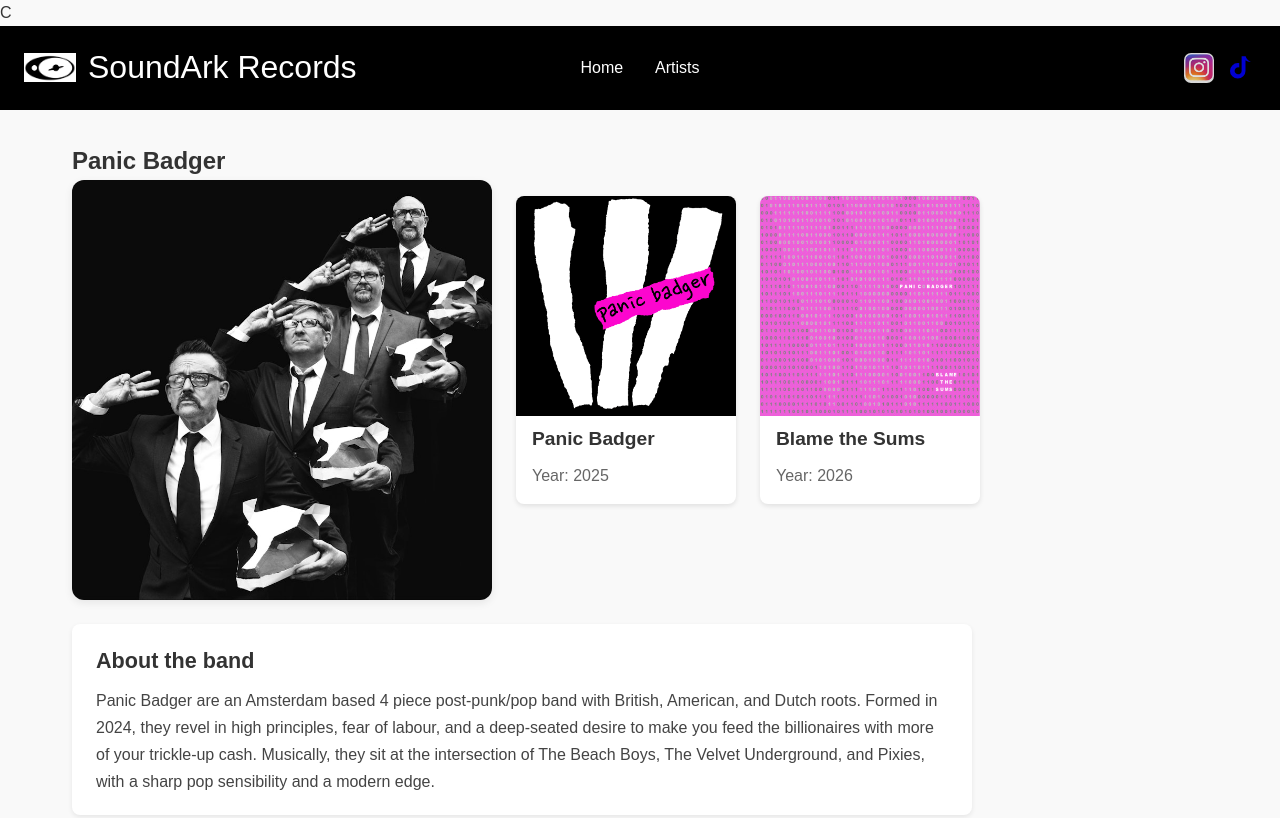
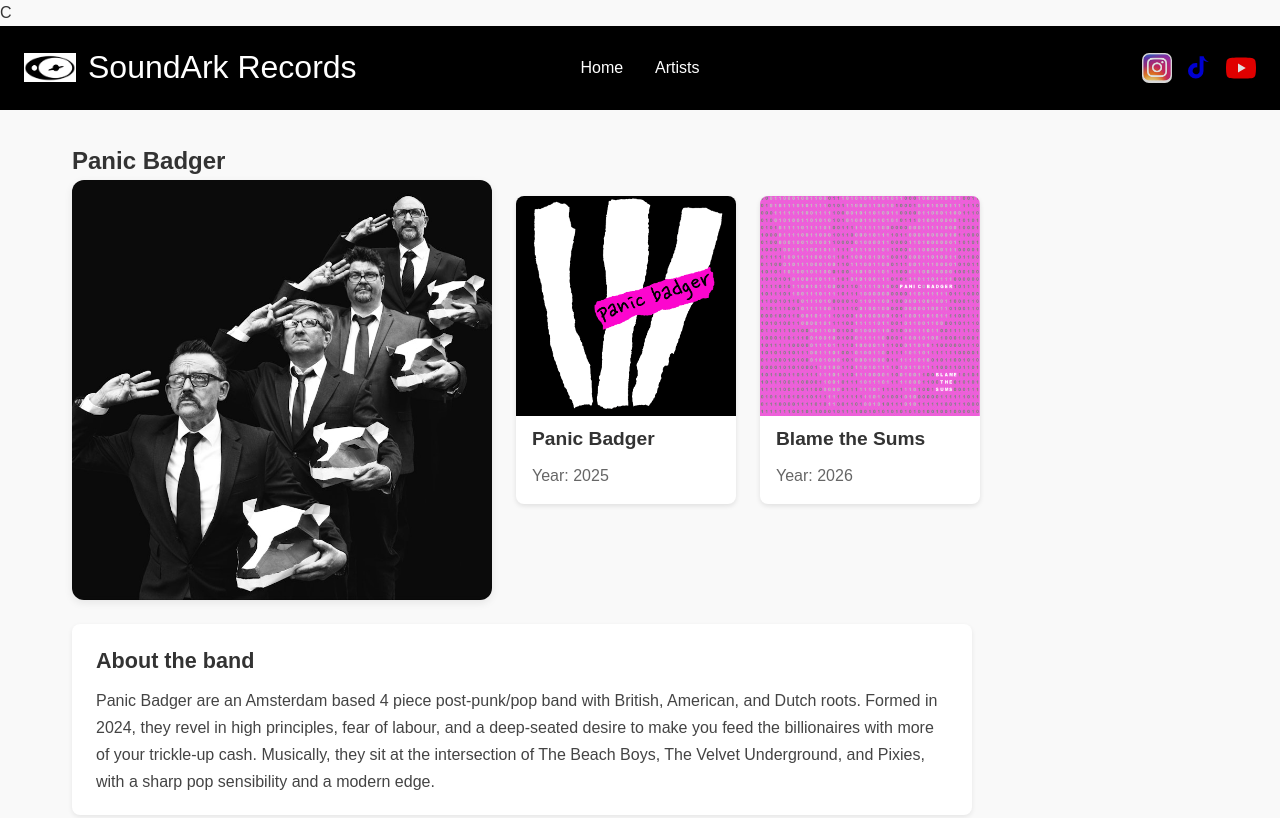
Before and after one commit to clarke736-droid/soundark-records, a plain HTML site: page PanicBadger.html in a window 1280 px wide. Shown: the top 818 px of the page. Drawn offline with Linux system fonts and the light colour scheme.

Commit message:
added youtube link

```diff
--- a/PanicBadger.html
+++ b/PanicBadger.html
@@ -46,6 +46,12 @@
             <a class="social-link tiktok-link" href="https://www.tiktok.com/@panicbadger" target="_blank" rel="noopener noreferrer" aria-label="Follow Panic Badger on TikTok">
                 <svg viewBox="0 0 24 24" aria-hidden="true">
                     <path fill="currentColor" d="M19.6 7.2a6.8 6.8 0 0 1-4-1.3v8.4a6.2 6.2 0 1 1-6.2-6.2c.4 0 .8 0 1.2.1v3.4a2.8 2.8 0 1 0 1.9 2.7V2.5h3.2a6.8 6.8 0 0 0 3.9 4.4v.3Z"/>
+                </svg>
+            </a>
+            <a class="social-link youtube-link" href="https://www.youtube.com/@PanicBadger" target="_blank" rel="noopener noreferrer" aria-label="Follow Panic Badger on YouTube">
+                <svg viewBox="0 0 24 24" aria-hidden="true">
+                    <path fill="#FF0000" d="M23.5 6.2a3 3 0 0 0-2.1-2.1C19.5 3.6 12 3.6 12 3.6s-7.5 0-9.4.5A3 3 0 0 0 .5 6.2 31 31 0 0 0 0 12a31 31 0 0 0 .5 5.8 3 3 0 0 0 2.1 2.1c1.9.5 9.4.5 9.4.5s7.5 0 9.4-.5a3 3 0 0 0 2.1-2.1A31 31 0 0 0 24 12a31 31 0 0 0-.5-5.8Z"/>
+                    <path fill="#FFFFFF" d="m9.6 15.6 6.2-3.6-6.2-3.6v7.2Z"/>
                 </svg>
             </a>
         </div>
--- a/Styles/styles.css
+++ b/Styles/styles.css
@@ -97,7 +97,8 @@ nav ul li a:hover {
     border-radius: 7px;
 }
 
-.tiktok-link svg {
+.tiktok-link svg,
+.youtube-link svg {
     width: 30px;
     height: 30px;
     display: block;
```
